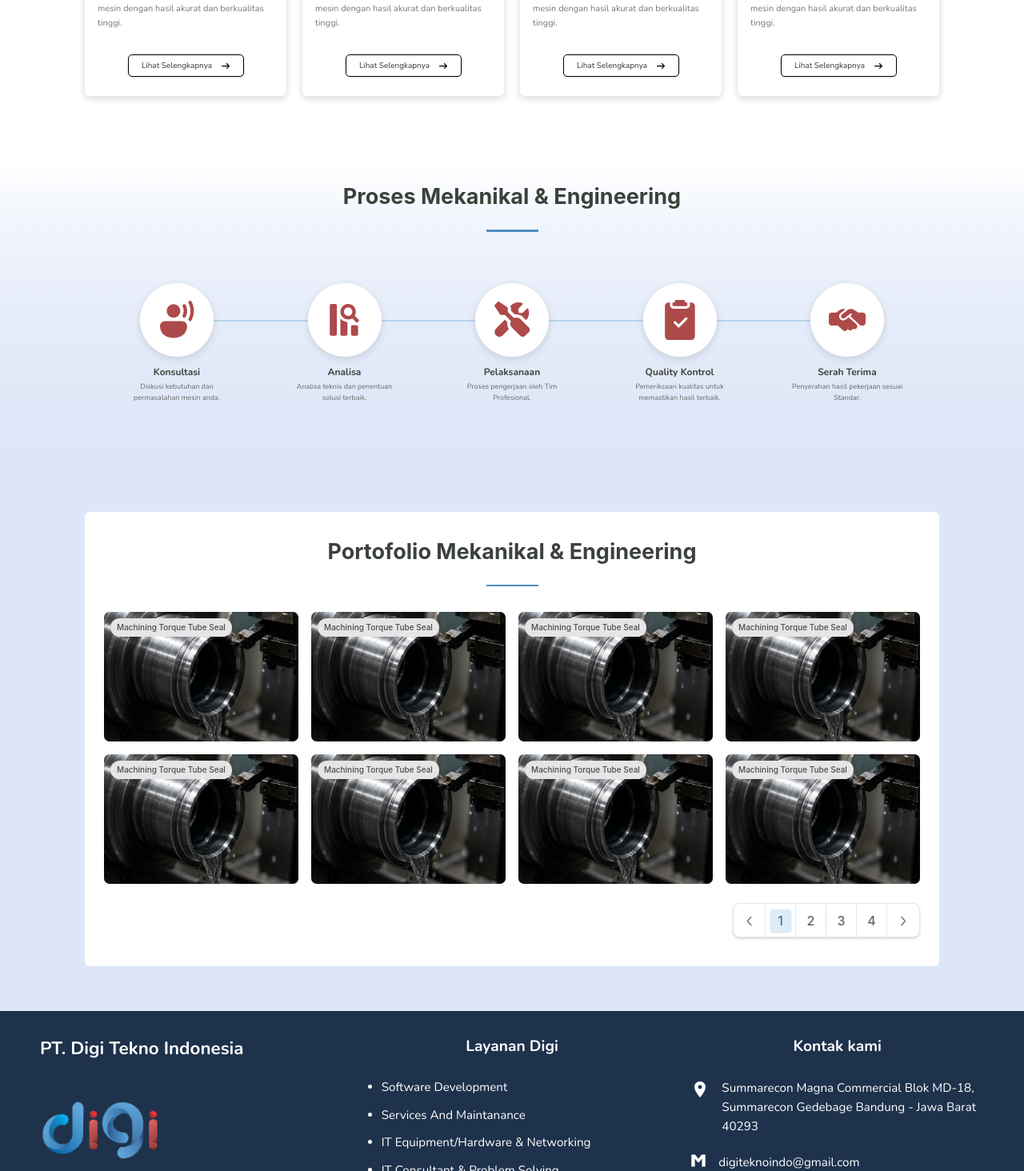
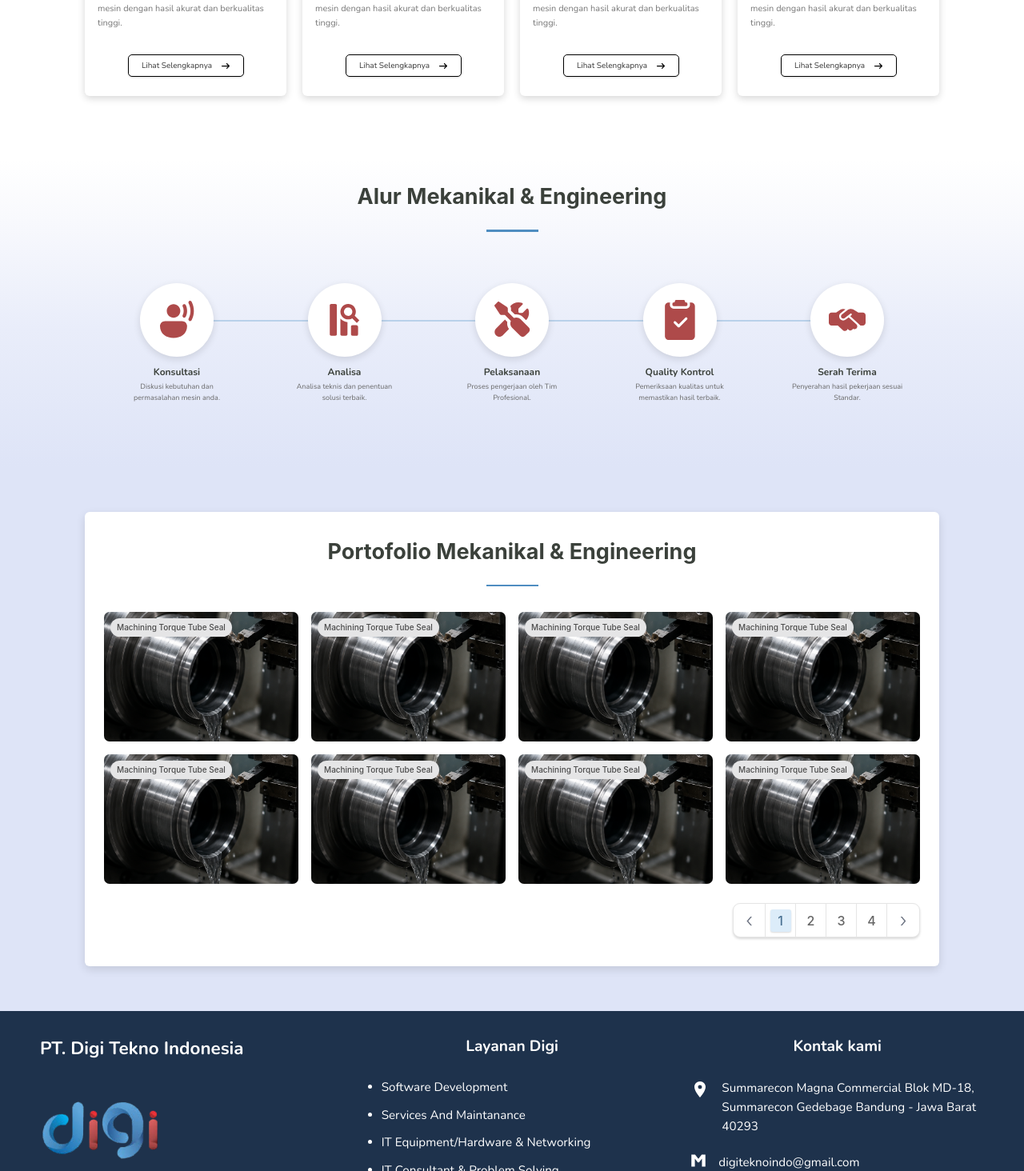
Before and after one commit to agushildan/projek-baru, a React (Vite) app: page /produk/mekanik-engineering in a window 1280 px wide. Shown: the part 653-2117 px from the top of the page at 80% size. Built offline with nearby package versions, Linux system fonts and the light colour scheme.

Commit message:
portofoliomekanik

```diff
--- a/src/components/MekanikEngineering.jsx
+++ b/src/components/MekanikEngineering.jsx
@@ -288,16 +288,10 @@ function MekanikEngineering() {
           PROSES MEKANIKAL & ENGINEERING
       ========================== */}
       <section
-        className="
-          w-full
-          pt-7
-          pb-16
-          md:pt-8
-          md:pb-20
-        "
+        className="w-full pt-7 pb-16 md:pt-8 md:pb-20"
         style={{
           background:
-            "linear-gradient(to bottom, #FFFFFF 0%, #F1F5FC 20%, #E4EBF9 55%, #DCE5F7 100%)",
+            "linear-gradient(to bottom, #FFFFFF 0%, #F8F9FD 20%, #E9EDFA 55%, #DEE4F7 100%)",
         }}
       >
         <div
@@ -320,7 +314,7 @@ function MekanikEngineering() {
                 text-center
               "
             >
-              Proses Mekanikal & Engineering
+             Alur Mekanikal & Engineering
             </h2>
 
             {/* STRIP BIRU */}
@@ -682,21 +676,8 @@ function MekanikEngineering() {
       {/* =========================
     PORTFOLIO MEKANIKAL
 ========================== */}
-      <section
-        className="
-    w-full
-    bg-[#DDE6F8]
-    py-12
-    md:py-14
-  "
-      >
-        <div
-          className="
-      max-w-[1100px]
-      mx-auto
-      px-4
-    "
-        >
+      <section className="w-full bg-[#DEE4F7] py-12 md:py-14">
+        <div className="max-w-[1100px] mx-auto px-4">
           <div
             className="
         w-full
@@ -706,6 +687,7 @@ function MekanikEngineering() {
         py-8
         md:px-6
         md:py-9
+        shadow-[0_4px_12px_rgba(0,0,0,0.12)]
       "
           >
             {/* TITLE */}
```
